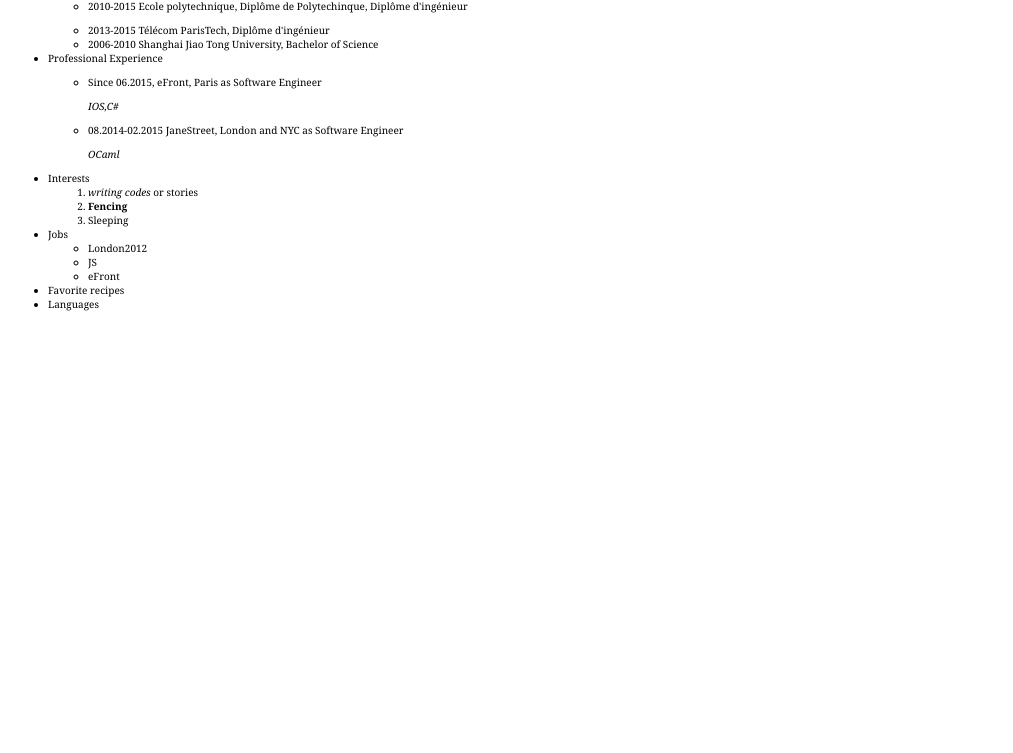
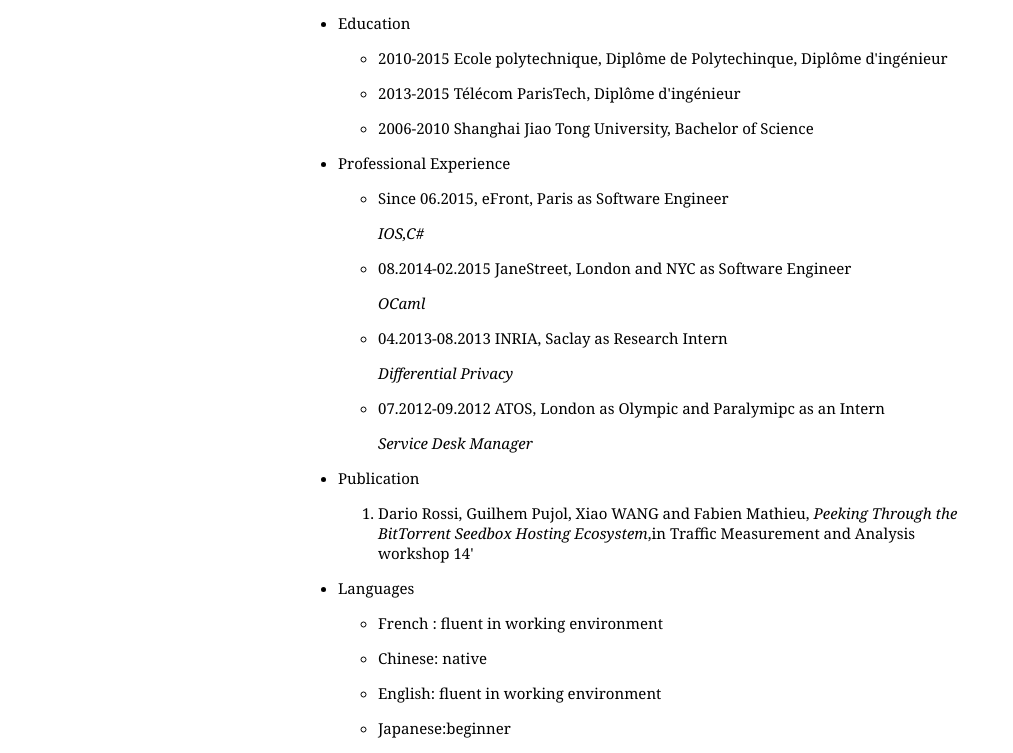
Before and after one commit to wangxiaox10/wangxiaox10.github.io, a plain HTML site: page resume.html in a window 1280 px wide. Shown: the part 387-1140 px from the top of the page, without its empty margins (0-1013 px from the left). Before the commit the page ends 800 px from the top, so only its background shows below. Drawn offline with Linux system fonts and the light colour scheme.

Commit message:
update resume.html

```diff
--- a/resume.html
+++ b/resume.html
@@ -1,19 +1,25 @@
 <!DOCTYPE html>
-<html>
+<html style="margin:0px auto; width:700px">
+
 <head>
     <title>Xiao WANG</title>
 </head>
+
 <body>
-	<img src="https://s3.amazonaws.com/codecademy-blog/assets/ninja_zpsa5dbe37a.jpg"/>
-	<p style="color:green">To be a sailor of the world!</p>
-	<ul style="font-family:Georgia, Serif;font-size:10px">
+    <img src="https://s3.amazonaws.com/codecademy-blog/assets/ninja_zpsa5dbe37a.jpg" />
+    <p style="color:green;font-size:28px">Xiao WANG</p>
+    <ul style="font-family:Georgia, Serif;font-size:15px">
         <li>Education
             <ul>
                 <li>
                     <p>2010-2015 Ecole polytechnique, Diplôme de Polytechinque, Diplôme d'ingénieur</p>
                 </li>
-                <li> 2013-2015 Télécom ParisTech, Diplôme d'ingénieur</li>
-                <li>2006-2010 Shanghai Jiao Tong University, Bachelor of Science</li>
+                <li>
+                    <p>2013-2015 Télécom ParisTech, Diplôme d'ingénieur</p>
+                </li>
+                <li>
+                    <p>2006-2010 Shanghai Jiao Tong University, Bachelor of Science</p>
+                </li>
             </ul>
         </li>
         <li>Professional Experience
@@ -26,24 +32,40 @@
                     <p>08.2014-02.2015 JaneStreet, London and NYC as Software Engineer</p>
                     <p><em>OCaml</em></p>
                 </li>
+                <li>
+                    <p>04.2013-08.2013 INRIA, Saclay as Research Intern</P>
+                    <p><em>Differential Privacy</em></p>
+                </li>
+                <li>
+                    <p>07.2012-09.2012 ATOS, London as Olympic and Paralymipc as an Intern</p>
+                    <p><em>Service Desk Manager</em></p>
+                </li>
             </ul>
         </li>
-	<li>Interests
+        <li>Publication
             <ol>
-	<li><em>writing codes</em> or stories</li>
-	<li><strong>Fencing</strong></li>
-	<li>Sleeping</li>
+                <li>
+                    <p>Dario Rossi, Guilhem Pujol, Xiao WANG and Fabien Mathieu, <em>Peeking Through the BitTorrent Seedbox Hosting Ecosystem</em>,in Traffic Measurement and Analysis workshop 14'</p>
+                </li>
             </ol>
         </li>
-	<li>Jobs
+        <li>Languages
             <ul>
-	<li>London2012</li>
-	<li>JS</li>
-	<li>eFront</li>
+                <li>
+                    <p>French : fluent in working environment</p>
+                </li>
+                <li>
+                    <p>Chinese: native</p>
+                </li>
+                <li>
+                    <p>English: fluent in working environment</p>
+                </li>
+                <li>
+                    <p>Japanese:beginner</p>
+                </li>
             </ul>
         </li>
-	<li>Favorite recipes</li>
-	<li>Languages</li>
     </ul>
 </body>
+
 </html>
```
Lines whose indentation alone changed are shown as unchanged.
